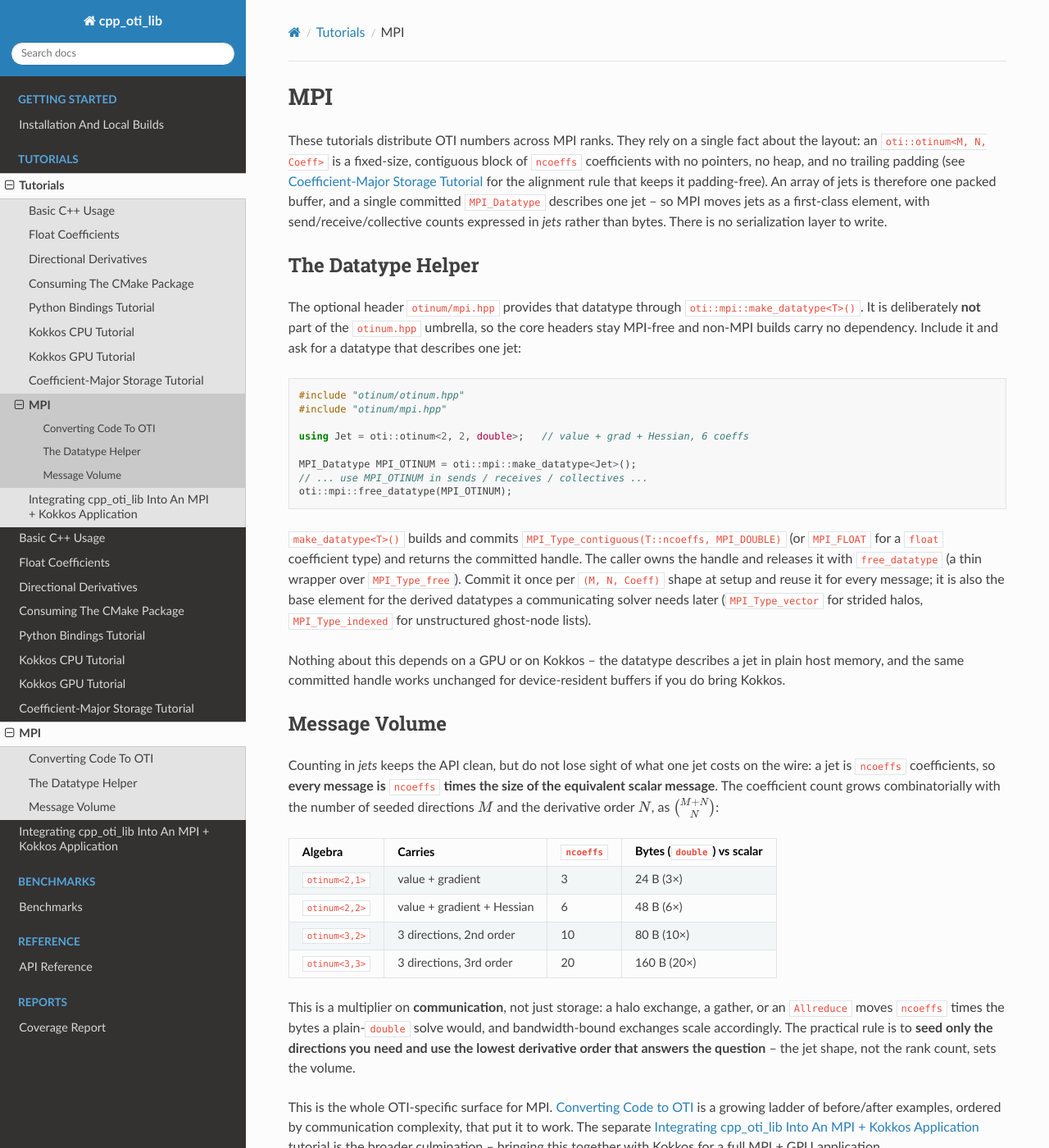
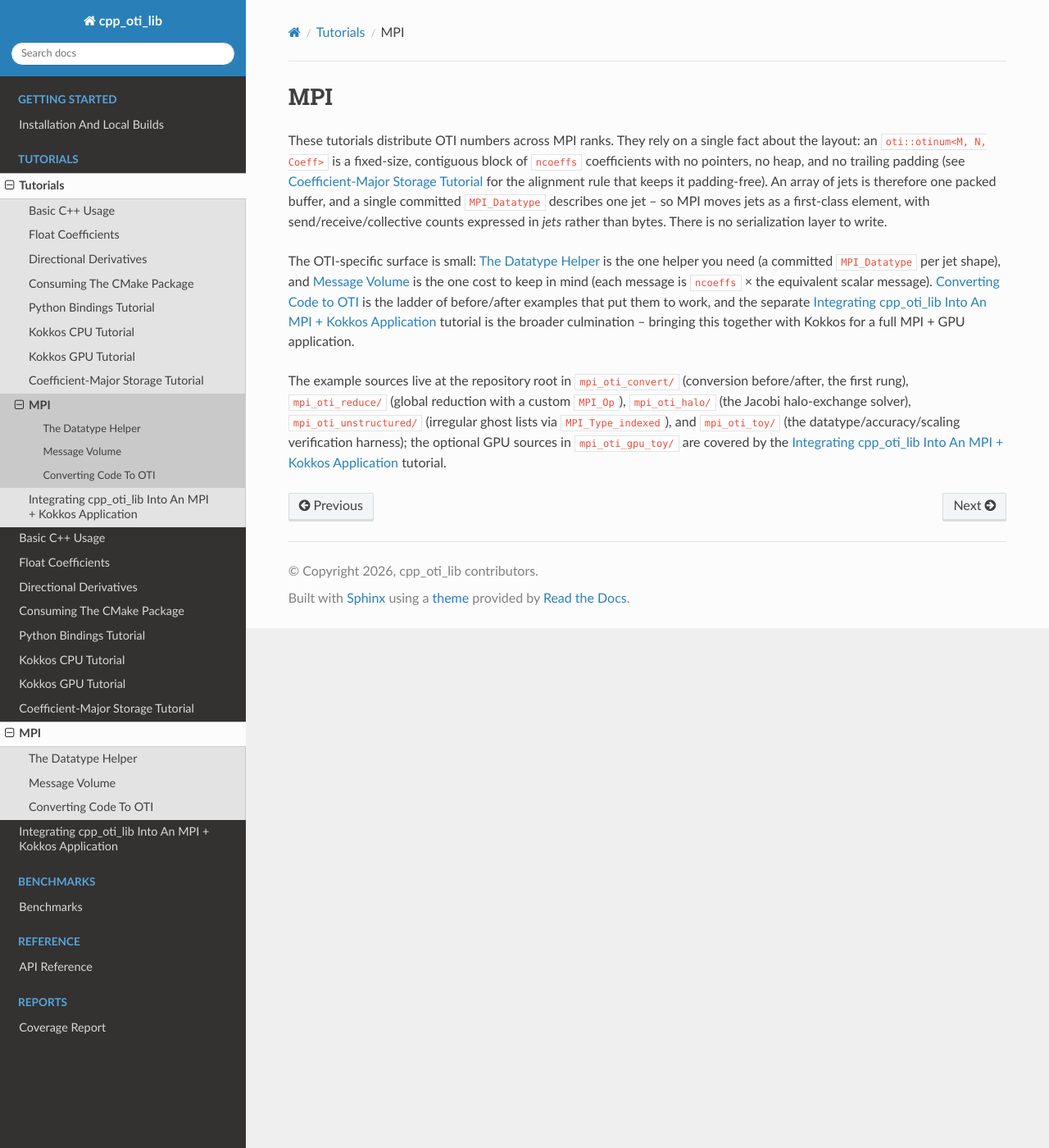
Before and after one commit to Samm-Py/cpp_oti_lib, a Sphinx documentation site: the page built from docs/tutorials/mpi/index.rst, in a window 1280 px wide and 1400 px high. Shown: the whole window at 82% size. Built offline with Sphinx 7.4.7 and the Read the Docs theme 3.1.0, drawn with Linux system fonts in a browser that asks for light colours.

Commit message:
Docs: split Datatype Helper and Message Volume into pages, ordered before Converting
The MPI landing's in-page sections always sorted after the Converting child page in
the sidebar. Make Datatype Helper and Message Volume their own pages and list all
three in one ordered toctree (helper, volume, converting) so they appear first; the
landing becomes a thin intro that links to each.

Docs build clean under sphinx -W.

Co-Authored-By: Claude Opus 4.8 <noreply@anthropic.com>

```diff
--- a/docs/tutorials/mpi/index.rst
+++ b/docs/tutorials/mpi/index.rst
@@ -10,89 +10,13 @@ committed ``MPI_Datatype`` describes one jet -- so MPI moves jets as a
 first-class element, with send/receive/collective counts expressed in *jets*
 rather than bytes. There is no serialization layer to write.
 
-.. toctree::
-   :hidden:
-   :maxdepth: 1
-   :caption: Converting Code to OTI
-
-   converting/index
-
-The Datatype Helper
--------------------
-
-The optional header ``otinum/mpi.hpp`` provides that datatype through
-``oti::mpi::make_datatype<T>()``. It is deliberately **not** part of the
-``otinum.hpp`` umbrella, so the core headers stay MPI-free and non-MPI builds
-carry no dependency. Include it and ask for a datatype that describes one jet:
-
-.. code-block:: cpp
-
-   #include "otinum/otinum.hpp"
-   #include "otinum/mpi.hpp"
-
-   using Jet = oti::otinum<2, 2, double>;   // value + grad + Hessian, 6 coeffs
-
-   MPI_Datatype MPI_OTINUM = oti::mpi::make_datatype<Jet>();
-   // ... use MPI_OTINUM in sends / receives / collectives ...
-   oti::mpi::free_datatype(MPI_OTINUM);
-
-``make_datatype<T>()`` builds and commits ``MPI_Type_contiguous(T::ncoeffs,
-MPI_DOUBLE)`` (or ``MPI_FLOAT`` for a ``float`` coefficient type) and returns the
-committed handle. The caller owns the handle and releases it with
-``free_datatype`` (a thin wrapper over ``MPI_Type_free``). Commit it once per
-``(M, N, Coeff)`` shape at setup and reuse it for every message; it is also the
-base element for the derived datatypes a communicating solver needs later
-(``MPI_Type_vector`` for strided halos, ``MPI_Type_indexed`` for unstructured
-ghost-node lists).
-
-Nothing about this depends on a GPU or on Kokkos -- the datatype describes a jet
-in plain host memory, and the same committed handle works unchanged for
-device-resident buffers if you do bring Kokkos.
-
-Message Volume
---------------
-
-Counting in *jets* keeps the API clean, but do not lose sight of what one jet
-costs on the wire: a jet is ``ncoeffs`` coefficients, so **every message is**
-``ncoeffs`` **times the size of the equivalent scalar message**. The coefficient
-count grows combinatorially with the number of seeded directions :math:`M` and the
-derivative order :math:`N`, as :math:`\binom{M+N}{N}`:
-
-.. list-table::
-   :header-rows: 1
-
-   * - Algebra
-     - Carries
-     - ``ncoeffs``
-     - Bytes (``double``) vs scalar
-   * - ``otinum<2,1>``
-     - value + gradient
-     - 3
-     - 24 B (3×)
-   * - ``otinum<2,2>``
-     - value + gradient + Hessian
-     - 6
-     - 48 B (6×)
-   * - ``otinum<3,2>``
-     - 3 directions, 2nd order
-     - 10
-     - 80 B (10×)
-   * - ``otinum<3,3>``
-     - 3 directions, 3rd order
-     - 20
-     - 160 B (20×)
-
-This is a multiplier on **communication**, not just storage: a halo exchange, a
-gather, or an ``Allreduce`` moves ``ncoeffs`` times the bytes a plain-``double``
-solve would, and bandwidth-bound exchanges scale accordingly. The practical rule
-is to **seed only the directions you need and use the lowest derivative order that
-answers the question** -- the jet shape, not the rank count, sets the volume.
-
-This is the whole OTI-specific surface for MPI.
-:doc:`Converting Code to OTI <converting/index>` is a growing ladder of
-before/after examples, ordered by communication complexity, that put it to work.
-The separate :doc:`../integration` tutorial is the broader culmination -- bringing
-this together with Kokkos for a full MPI + GPU application.
+The OTI-specific surface is small: :doc:`datatype_helper` is the one helper you
+need (a committed ``MPI_Datatype`` per jet shape), and :doc:`message_volume` is the
+one cost to keep in mind (each message is ``ncoeffs`` × the equivalent scalar
+message). :doc:`Converting Code to OTI <converting/index>` is the ladder of
+before/after examples that put them to work, and the separate
+:doc:`../integration` tutorial is the broader culmination -- bringing this together
+with Kokkos for a full MPI + GPU application.
 
 The example sources live at the repository root in ``mpi_oti_convert/``
 (conversion before/after, the first rung), ``mpi_oti_reduce/`` (global reduction
@@ -101,3 +25,11 @@ with a custom ``MPI_Op``), ``mpi_oti_halo/`` (the Jacobi halo-exchange solver),
 ``mpi_oti_toy/`` (the datatype/accuracy/scaling verification harness); the
 optional GPU sources in ``mpi_oti_gpu_toy/`` are covered by the
 :doc:`../integration` tutorial.
+
+.. toctree::
+   :hidden:
+   :maxdepth: 1
+
+   datatype_helper
+   message_volume
+   converting/index
```
Also changed, not shown: docs/tutorials/mpi/datatype_helper.rst (added, +31 -0 lines), docs/tutorials/mpi/message_volume.rst (added, +38 -0 lines).
